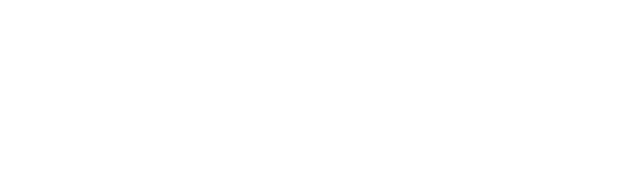
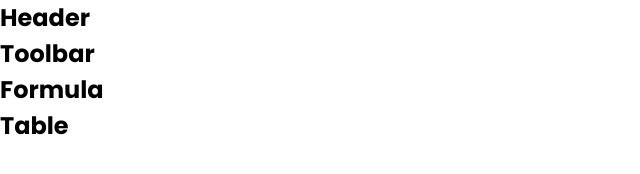
Before and after one commit to BertFrontEnd/excel-course, a website built with webpack: page src/index.html in a window 1280 px wide. Shown: the whole page, without its empty margins (0-640 px from the left). Built offline with nearby package versions, Linux system fonts and the light colour scheme.

Commit message:
feat: add component template

```diff
--- a/src/components/excel/Excel.js
+++ b/src/components/excel/Excel.js
@@ -3,4 +3,17 @@ export class Excel {
     this.$el = document.querySelector(selector);
     this.components = options.components || [];
   }
+
+  getRoot() {
+    const $root = document.querySelector('div');
+    this.components.forEach((Component) => {
+      const component = new Component();
+      $root.insertAdjacentHTML('beforeend', component.toHTML());
+    });
+    return $root;
+  }
+
+  render() {
+    this.$el.append(this.getRoot());
+  }
 }
--- a/src/components/formula/Formula.js
+++ b/src/components/formula/Formula.js
@@ -1,3 +1,7 @@
 import { ExcelComponent } from '../../core/ExcelComponent';
 
-export class Formula extends ExcelComponent {}
+export class Formula extends ExcelComponent {
+  toHTML() {
+    return `<h1>Formula</h1>`;
+  }
+}
--- a/src/components/header/Header.js
+++ b/src/components/header/Header.js
@@ -1,3 +1,7 @@
 import { ExcelComponent } from '../../core/ExcelComponent';
 
-export class Header extends ExcelComponent {}
+export class Header extends ExcelComponent {
+  toHTML() {
+    return `<h1>Header</h1>`;
+  }
+}
--- a/src/components/table/Table.js
+++ b/src/components/table/Table.js
@@ -1,3 +1,7 @@
 import { ExcelComponent } from '../../core/ExcelComponent';
 
-export class Table extends ExcelComponent {}
+export class Table extends ExcelComponent {
+  toHTML() {
+    return `<h1>Table</h1>`;
+  }
+}
--- a/src/components/toolbar/Toolbar.js
+++ b/src/components/toolbar/Toolbar.js
@@ -1,3 +1,7 @@
 import { ExcelComponent } from '../../core/ExcelComponent';
 
-export class Toolbar extends ExcelComponent {}
+export class Toolbar extends ExcelComponent {
+  toHTML() {
+    return `<h1>Toolbar</h1>`;
+  }
+}
--- a/src/sass/base/_base.scss
+++ b/src/sass/base/_base.scss
@@ -3,7 +3,7 @@ html {
 }
 
 body {
-  font-family: 'Roboto', sans-serif;
+  font-family: $font-main;
   font-size: 1.2rem;
 }
 
--- a/src/sass/component/_list.scss
+++ b/src/sass/component/_list.scss
@@ -18,8 +18,9 @@
       display: flex;
       justify-content: space-between;
       align-items: center;
-      margin-bottom: 8px;
+      margin-bottom: 4px;
       padding: 6px 12px;
+      font-family: $font-text;
       font-size: 1.2rem;
       transition: 0.3s;
 
--- a/src/sass/page/_dashboard.scss
+++ b/src/sass/page/_dashboard.scss
@@ -6,7 +6,6 @@
   position: relative;
   height: 100%;
   max-width: 100%;
-  font-family: $font-main;
   color: #888888;
   user-select: none;
 }
--- a/src/sass/page/_excel.scss
+++ b/src/sass/page/_excel.scss
@@ -8,7 +8,6 @@
   position: relative;
   height: 100%;
   max-width: 100%;
-  font-family: $font-main;
   color: #888888;
   user-select: none;
 }
```
Also changed, not shown: src/index.js (+6 -2 lines), dist/bundle.css, dist/bundle.js, 2 other files.
